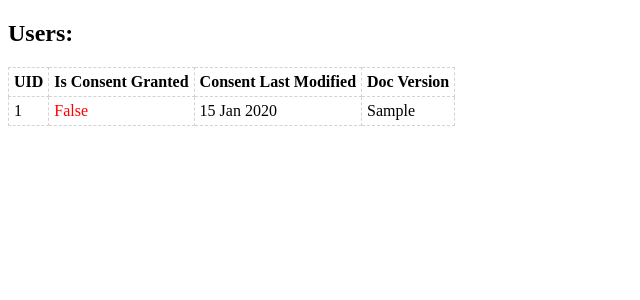
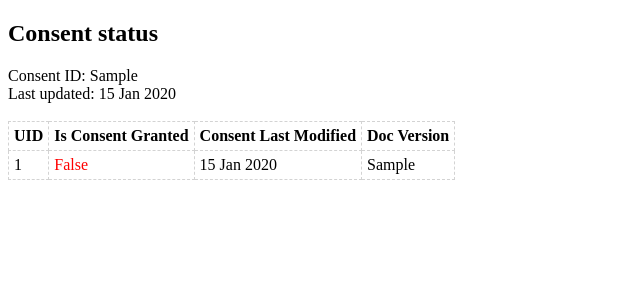
Before and after one commit to yaronthurm/gigya-dashboard, a Node server app: template views/pages/ConsentUsers.ejs in a window 1280 px wide. Shown: the top 300 px of the page, without its empty margins (0-640 px from the left). Run offline with Node 20, Linux system fonts and the light colour scheme; the template is opened without the code that fills it: most values are stand-ins (such as "Sample title", 1, 10 or a date in 2020).

Commit message:
Changed title and add consent ID

```diff
--- a/index.js
+++ b/index.js
@@ -63,6 +63,6 @@ function renderConsentUsers(req, res){
 			return ret;
 		});
 
-		res.render('pages/ConsentUsers', {users:users})
+		res.render('pages/ConsentUsers', {users:users, time: json.time, consentPath: pathToConsent});
 	});
 };
--- a/views/pages/ConsentUsers.ejs
+++ b/views/pages/ConsentUsers.ejs
@@ -23,7 +23,8 @@
 
 <body>
     <div class="container">
-		<h2>Users:</h2>
+		<h2>Consent status</h2>
+		<div>Consent ID: <%= consentPath %><br>Last updated: <%= time %></div><br>
 		<table>
 		<tr><th>UID</th> <th>Is Consent Granted</th> <th>Consent Last Modified</th> <th>Doc Version</th>
 		<% users.forEach(function(x) { %>
```
